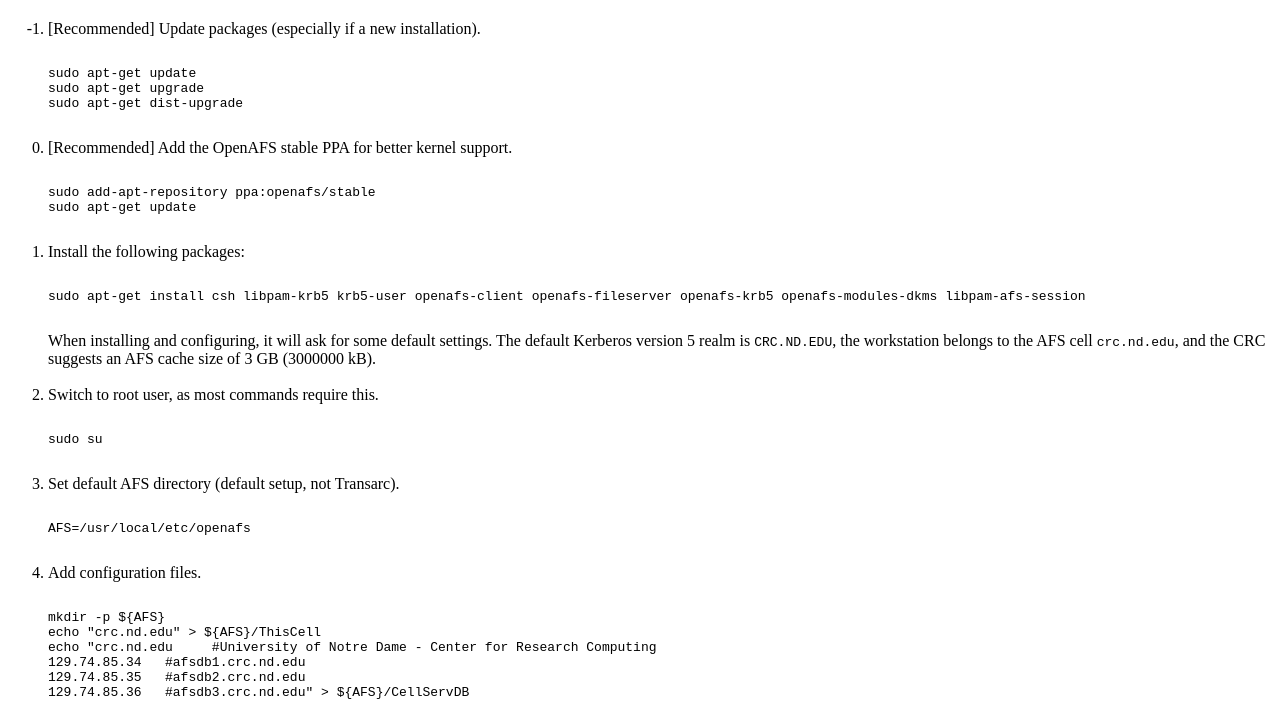
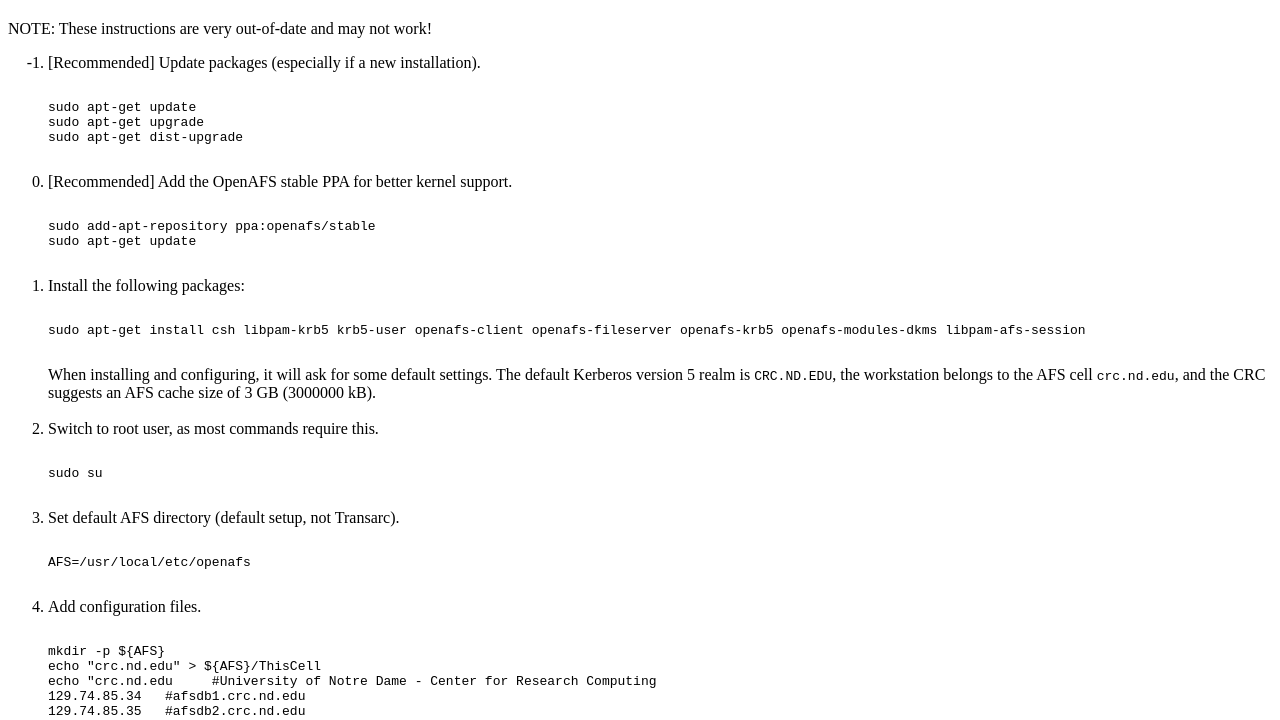
Before and after one commit to mquevill/mquevill.github.io, a plain HTML site: page ndref/crc.html in a window 1280 px wide. Shown: the part 60-780 px from the top of the page. Drawn offline with Linux system fonts and the light colour scheme.

Commit message:
Add warning about outdated info

```diff
--- a/ndref/crc.html
+++ b/ndref/crc.html
@@ -8,6 +8,8 @@
 <body>
 
 <h1><a id="CRC">AFS Setup for CRC account on Ubuntu/Linux Mint/etc.</a></h1>
+
+	<p>NOTE: These instructions are very out-of-date and may not work!</p>
 
 	<ol start="-1">
 
```
